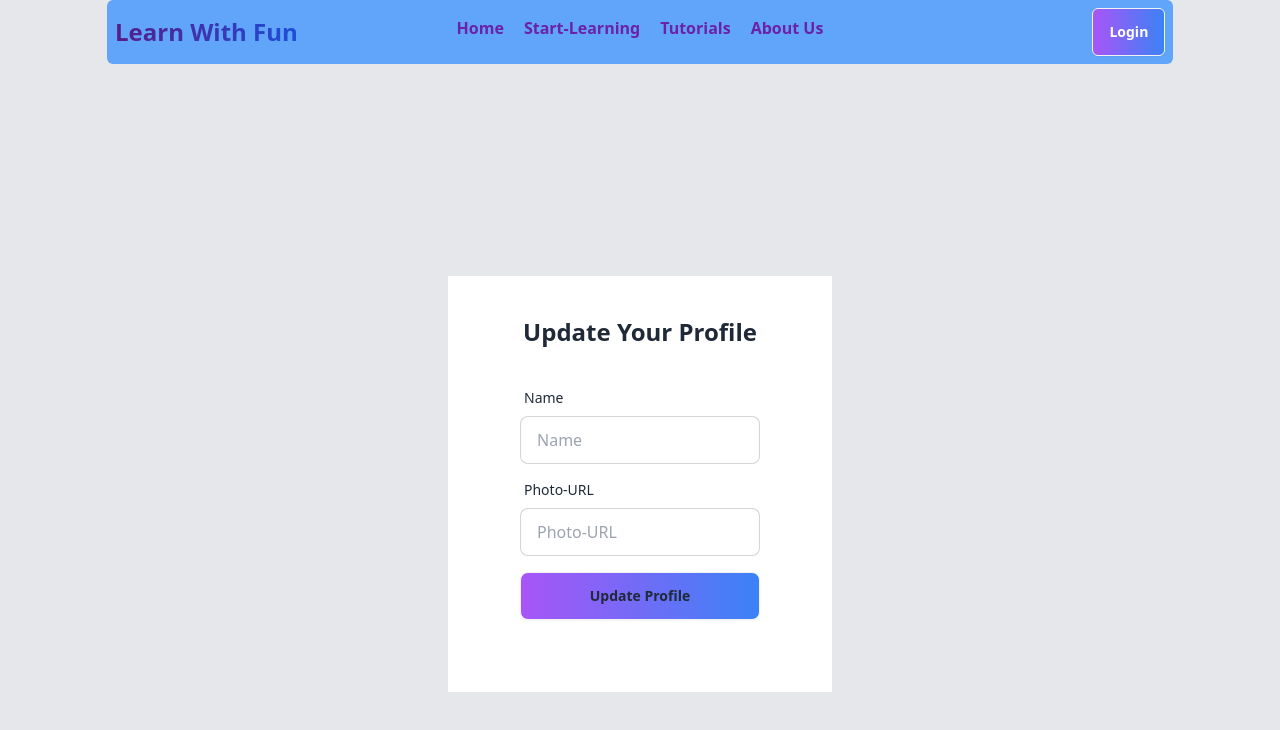
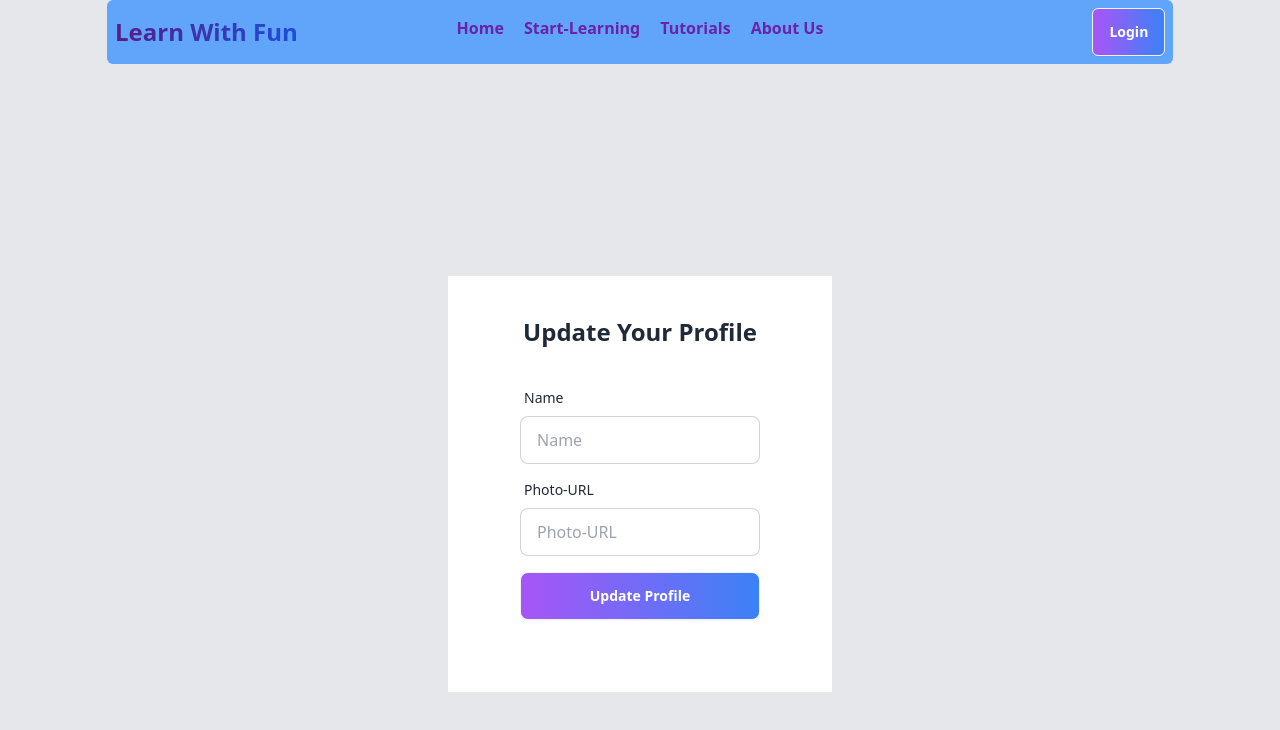
Before and after one commit to Apurbo-Knight/Learn-With-Fun, a React (Vite) app: page /updateProfile in a window 1280 px wide. Shown: the top 730 px of the page. Built offline with nearby package versions, Linux system fonts and the light colour scheme; no server answers.

Commit message:
update btn fixed

```diff
--- a/src/pages/MyProfile.jsx
+++ b/src/pages/MyProfile.jsx
@@ -19,7 +19,7 @@ const MyProfile = () => {
             </div>
           </div>
         </div>
-        <NavLink to="/updateProfile"></NavLink><button className='btn bg-gradient-to-r from-purple-500 to-blue-500 text-white  block mb-4'>Update</button><NavLink></NavLink>
+        <NavLink to="/updateProfile"><button className='mx-auto w-60 btn bg-gradient-to-r from-purple-500 to-blue-500 text-white  block mb-4'>Update</button></NavLink>
       </div>
     </div>
   );
--- a/src/pages/UpdateProfile.jsx
+++ b/src/pages/UpdateProfile.jsx
@@ -62,7 +62,7 @@ const UpdateProfile = () => {
 
             </div>
             <p className="font-bold text-green-500 text-center">{update}</p>
-            <button type="submit" className="btn bg-gradient-to-r from-purple-500 to-blue-500">Update Profile</button>
+            <button type="submit" className="text-white btn bg-gradient-to-r from-purple-500 to-blue-500">Update Profile</button>
           </form>
 
         </div>
```
